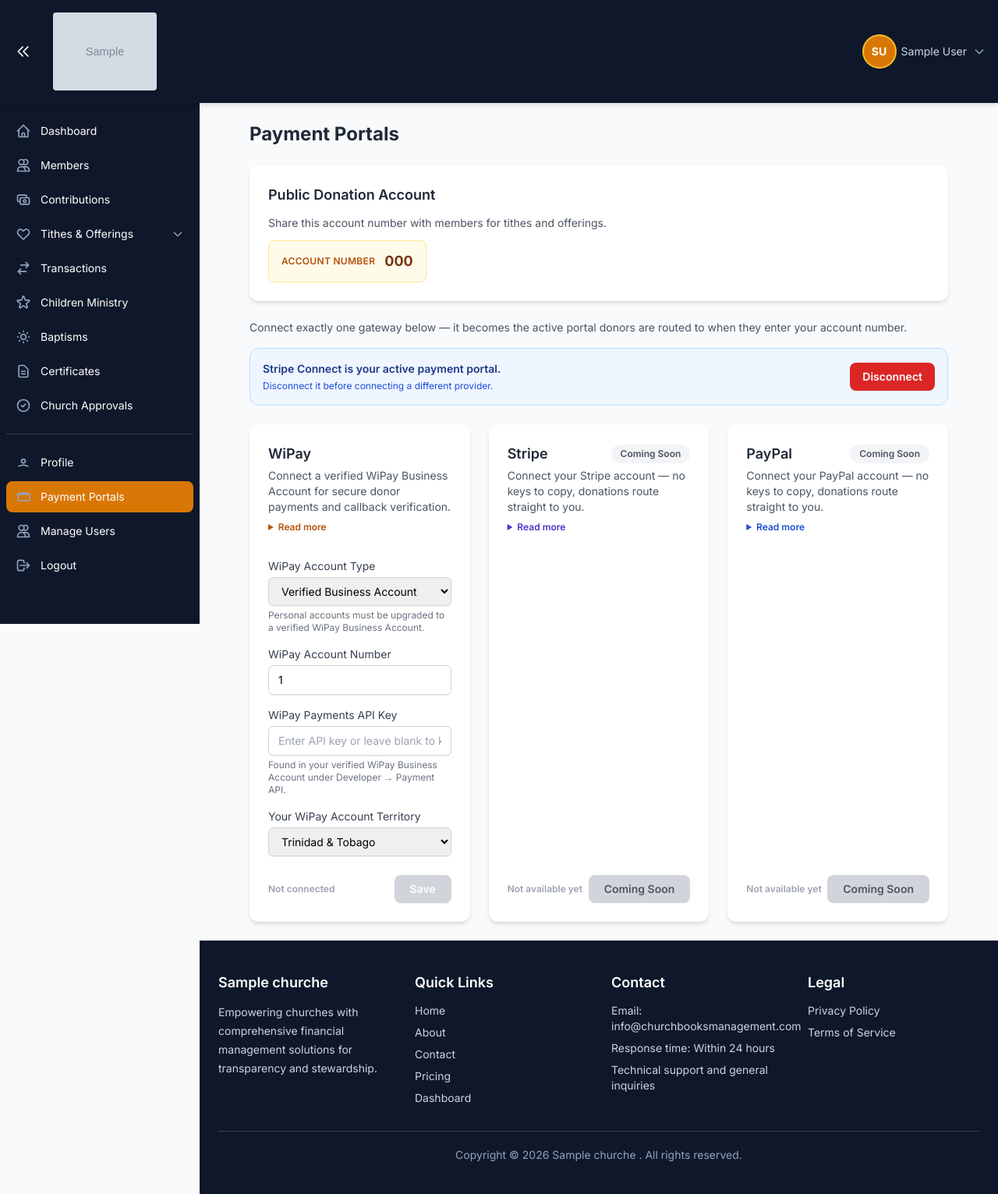
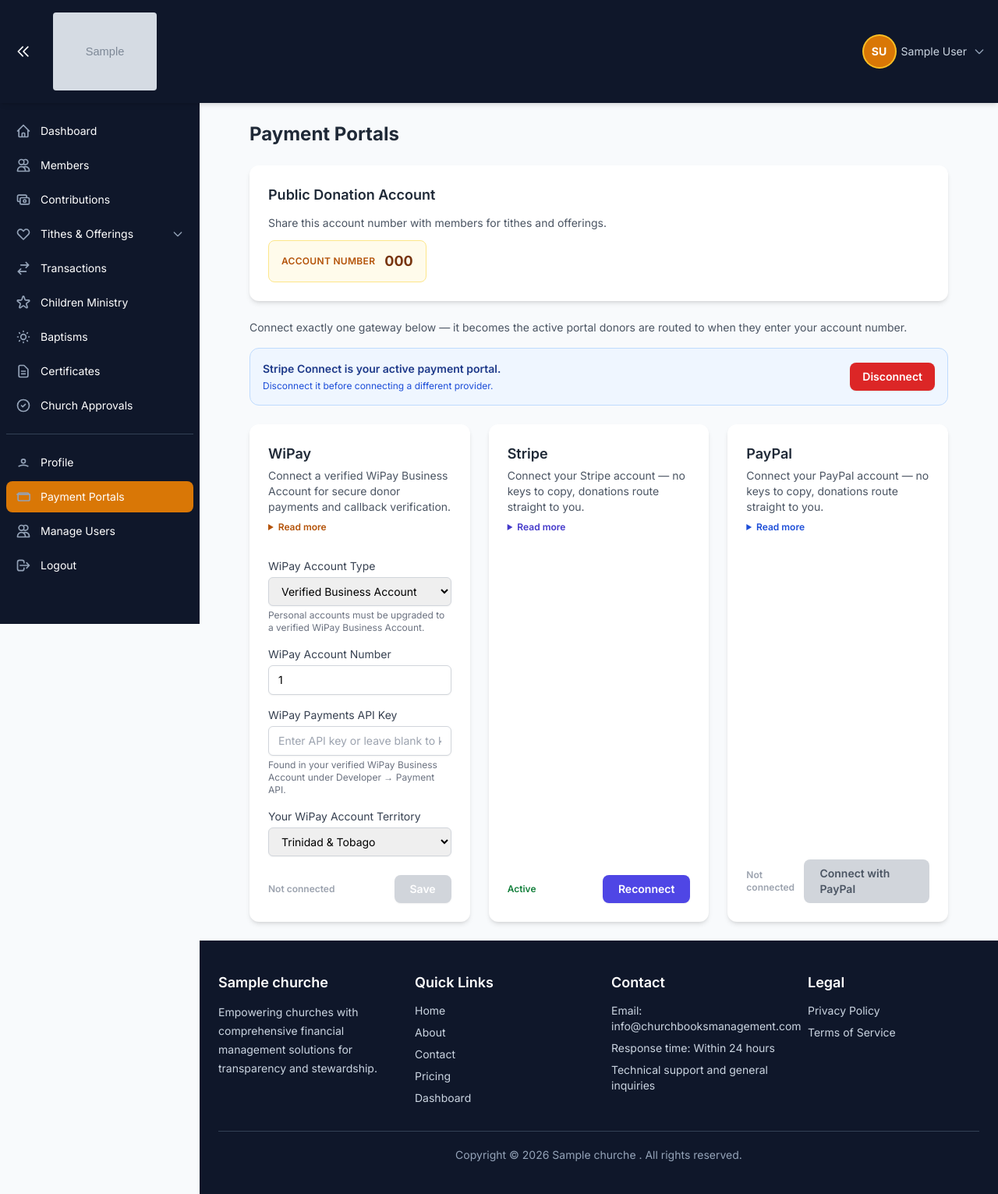
Before and after one commit to grant8827/church-books, a Django app: page /finances/payment-portals/ in a window 1280 px wide. Shown: the whole page at 78% size. Run offline with Django 5.2, Linux system fonts and the light colour scheme; a user stored in the database is signed in; tables that the repository leaves empty hold one stand-in row (values such as "Sample post"); grey boxes marked "Sample" are stand-in pictures; parts of the project's set-up code (start-up, migrations or seed data) failed here and were passed over; some libraries are stand-ins or nearby versions.

Commit message:
Revert "Mark Stripe and PayPal as coming soon"
This reverts commit f6a7b2462ef67ab4e04cbaf6af31fa7ba42245f9.

```diff
--- a/church_finances/templates/church_finances/payment_portals.html
+++ b/church_finances/templates/church_finances/payment_portals.html
@@ -104,10 +104,7 @@
         </div>
 
         <div class="bg-white rounded-xl shadow-md p-6 flex flex-col">
-            <div class="flex items-center justify-between mb-1">
-                <h3 class="text-lg font-semibold text-gray-800">Stripe</h3>
-                <span class="rounded-full bg-gray-100 px-3 py-1 text-xs font-semibold text-gray-600">Coming Soon</span>
-            </div>
+            <h3 class="text-lg font-semibold text-gray-800 mb-1">Stripe</h3>
             <p class="text-sm text-gray-600">Connect your Stripe account — no keys to copy, donations route straight to you.</p>
             <details class="text-xs text-gray-600 mt-2 mb-4 flex-grow">
                 <summary class="text-indigo-700 hover:text-indigo-800 font-semibold cursor-pointer">Read more</summary>
@@ -120,16 +117,27 @@
             </details>
 
             <div class="pt-2 flex items-center justify-between">
-                <p class="text-xs text-gray-500"><span class="text-gray-400 font-semibold">Not available yet</span></p>
-                <span class="bg-gray-300 text-gray-600 font-semibold py-2 px-5 rounded-lg text-sm cursor-not-allowed">Coming Soon</span>
+                <p class="text-xs text-gray-500">
+                    {% if stripe_connected %}
+                        <span class="text-green-700 font-semibold">Active</span>
+                    {% elif has_saved_gateway and gateway.provider == 'stripe' %}
+                        <span class="text-amber-700 font-semibold">Setup incomplete</span>
+                    {% else %}
+                        <span class="text-gray-400 font-semibold">Not connected</span>
+                    {% endif %}
+                </p>
+                {% if has_saved_gateway and gateway.provider != 'stripe' %}
+                    <span class="bg-gray-300 text-gray-600 font-semibold py-2 px-5 rounded-lg text-sm cursor-not-allowed">Connect with Stripe</span>
+                {% else %}
+                    <a href="{% url 'initiate_stripe_connect' %}" class="bg-indigo-600 hover:bg-indigo-700 text-white font-semibold py-2 px-5 rounded-lg shadow-sm transition text-sm">
+                        {% if stripe_connected %}Reconnect{% elif has_saved_gateway and gateway.provider == 'stripe' %}Continue Stripe setup{% else %}Connect with Stripe{% endif %}
+                    </a>
+                {% endif %}
             </div>
         </div>
 
         <div class="bg-white rounded-xl shadow-md p-6 flex flex-col">
-            <div class="flex items-center justify-between mb-1">
-                <h3 class="text-lg font-semibold text-gray-800">PayPal</h3>
-                <span class="rounded-full bg-gray-100 px-3 py-1 text-xs font-semibold text-gray-600">Coming Soon</span>
-            </div>
+            <h3 class="text-lg font-semibold text-gray-800 mb-1">PayPal</h3>
             <p class="text-sm text-gray-600">Connect your PayPal account — no keys to copy, donations route straight to you.</p>
             <details class="text-xs text-gray-600 mt-2 mb-4 flex-grow">
                 <summary class="text-blue-700 hover:text-blue-800 font-semibold cursor-pointer">Read more</summary>
@@ -142,8 +150,22 @@
             </details>
 
             <div class="pt-2 flex items-center justify-between">
-                <p class="text-xs text-gray-500"><span class="text-gray-400 font-semibold">Not available yet</span></p>
-                <span class="bg-gray-300 text-gray-600 font-semibold py-2 px-5 rounded-lg text-sm cursor-not-allowed">Coming Soon</span>
+                <p class="text-xs text-gray-500">
+                    {% if paypal_connected %}
+                        <span class="text-green-700 font-semibold">Active</span>
+                    {% elif has_saved_gateway and gateway.provider == 'paypal' %}
+                        <span class="text-amber-700 font-semibold">Setup incomplete</span>
+                    {% else %}
+                        <span class="text-gray-400 font-semibold">Not connected</span>
+                    {% endif %}
+                </p>
+                {% if has_saved_gateway and gateway.provider != 'paypal' %}
+                    <span class="bg-gray-300 text-gray-600 font-semibold py-2 px-5 rounded-lg text-sm cursor-not-allowed">Connect with PayPal</span>
+                {% else %}
+                    <a href="{% url 'initiate_paypal_connect' %}" class="bg-blue-600 hover:bg-blue-700 text-white font-semibold py-2 px-5 rounded-lg shadow-sm transition text-sm">
+                        {% if paypal_connected %}Reconnect{% elif has_saved_gateway and gateway.provider == 'paypal' %}Continue PayPal setup{% else %}Connect with PayPal{% endif %}
+                    </a>
+                {% endif %}
             </div>
         </div>
 
```
